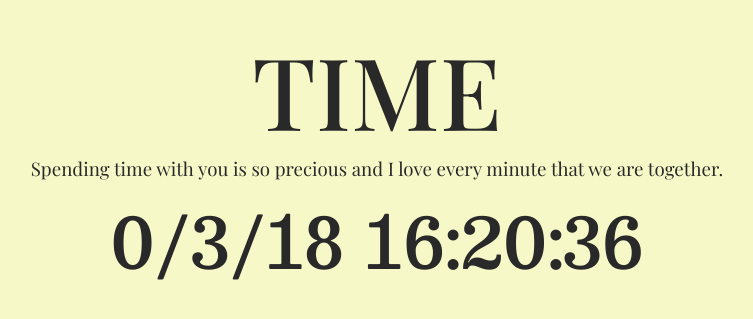
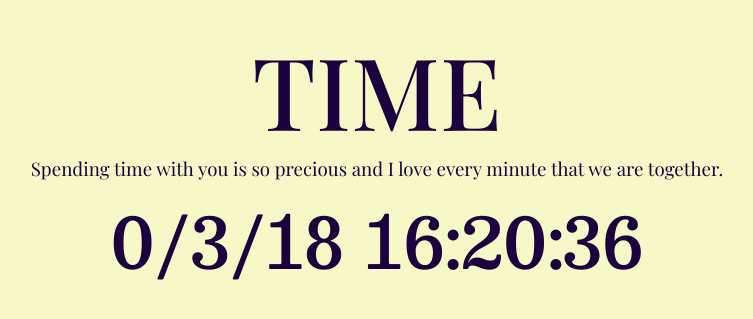
Before and after one commit to PrajwolNeupane/Time, a website: page public/index.html in a window 1280 px wide. Shown: the part 239-558 px from the top of the page, without its empty margins (263-1016 px from the left). Drawn offline with nearby package versions, Linux system fonts and the light colour scheme.

Commit message:
Please Work

```diff
--- a/index.js
+++ b/index.js
@@ -3,12 +3,11 @@ const app = express();
 import { dirname } from 'path';
 import { fileURLToPath } from 'url';
 
-const __dirname = dirname(fileURLToPath(import.meta.url));
 app.use(express.static('public'));
 
 // Define routes
 app.get('/', (req, res) => {
-  res.sendFile(__dirname + "/index.html");
+  res.sendFile("index.html",{root: path.join(__dirname, 'public')});
 });
 
 // Start the server
--- a/public/style.css
+++ b/public/style.css
@@ -13,15 +13,15 @@ h3 {
 }
 .head {
   font-size: 100px;
-  color: rgb(41, 41, 41);
+  color: rgb(27, 1, 61);
 }
-.description{
-  color: rgb(41, 41, 41);
+.description {
+  color: rgb(27, 1, 61);
 }
-.time{
-    font-family: 'Besley', serif;
-    color: rgb(41, 41, 41);
-    font-size: 70px;
+.time {
+  font-family: "Besley", serif;
+  color: rgb(27, 1, 61);
+  font-size: 70px;
 }
 .flex-col {
   width: 100%;
```
